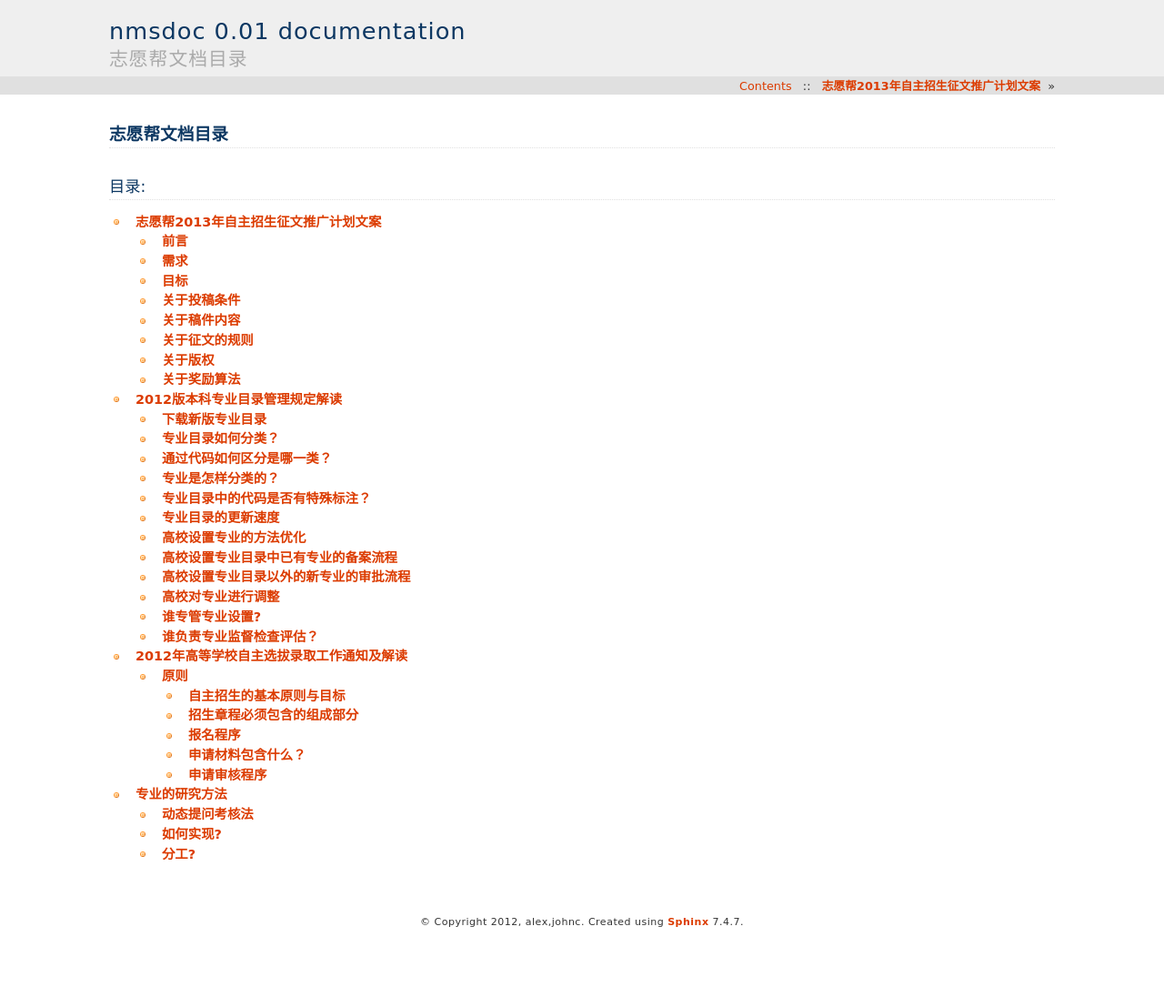
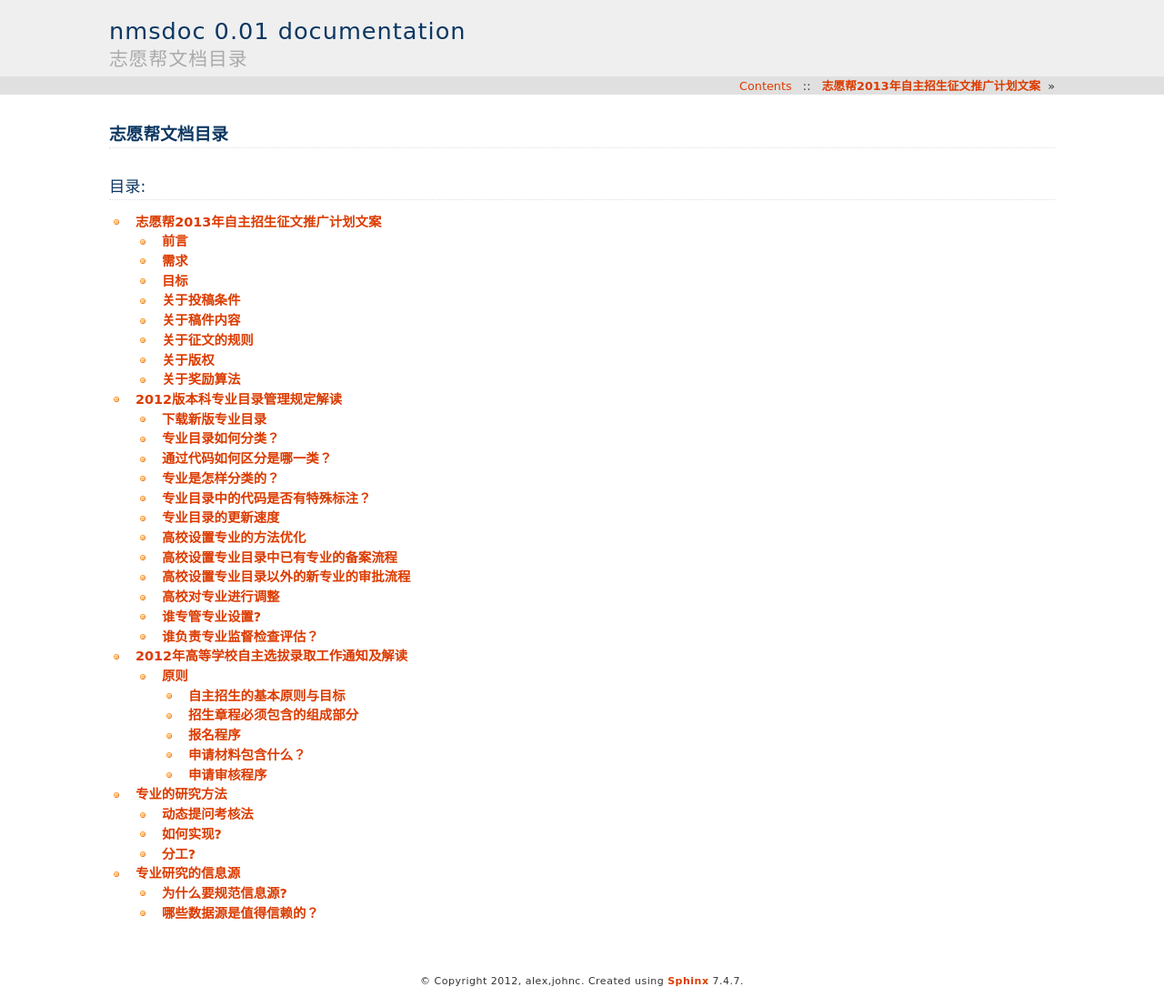
Before and after one commit to carmackjia/nmsdoc, a Sphinx documentation site: the page built from source/index.rst, in a window 1280 px wide. Shown: the whole page at 91% size. Built offline with Sphinx 7.4.7, drawn with Linux system fonts in a browser that asks for light colours; comment, search, counter and statistics services are not loaded; before the commit the page ends 1031 px from its top, so only the background shows below that; part of the change alters nothing that is shown.

Commit message:
Add major source

```diff
--- a/source/index.rst
+++ b/source/index.rst
@@ -13,3 +13,4 @@
    majors
    policy
    major_review
+   major_info_source
--- /dev/null
+++ b/source/major_info_source.rst
@@ -0,0 +1,96 @@
+=======================
+专业研究的信息源
+=======================
+
+^^^^^^^^^^^^^^^^^^^^^^^
+为什么要规范信息源?
+^^^^^^^^^^^^^^^^^^^^^^^
+
+大家知道，我们获取知识的途径，主要是从网上。
+
+网上的资源良莠不齐。
+
+我们每天的时间是有限的，不能额外浪费太多时间去甄别获取的信息是否准确。
+
+因此，我们来规范一下大家每天获取数据的渠道。
+
+让大家在有限的时间尽可能读到的是最优秀的资源。
+
+同时，我会将个人在使用这些资源时的一些体会和大家交流一下，希望对大家的学习有帮助。
+
+^^^^^^^^^^^^^^^^^^^^^^^^^^
+哪些数据源是值得信赖的？
+^^^^^^^^^^^^^^^^^^^^^^^^^^
+* `Google&wiki`_
+
+  遇到问题的第一件事情。学习某个东西做功课时最先用到的东西。
+
+  说一些我的个人体会。
+
+  我早年退学，这些年一直不间断的获取和学习最新的东西。如果没有Google和wiki，整个学习过程是不可想象的。
+
+  在日常的工作中，最大的挑战来自于从零开始学习某个领域的知识。
+
+  以目前我所从事的项目为例，涉及到的通信领域、微电子领域的相关知识是我从来没有经历过的。
+
+  对于不理解的知识，比如说程序中“协程”的概念。
+
+  从维基百科可以找到非常精确的解释（同时搭配使用韦氏词典），通过google可以迅速找到实例，通过简单的搭建模型，可以将一个空虚的概念迅速落实到可以运行的程序，通过逐步演进的方式，可以快速的了解关于协程的更多特性，比如如何用，对性能有哪些提升，如何同现有的代码结合起来。
+
+  在了解的过程中，始终带着问题，无论是编码还是在网上收集资料，目标都非常明确。
+
+* `百度百科`_
+
+  百度百科经过几年的发展，在中文世界里已经可以接近甚至取代维基百科的地位（只局限于中文领域）。
+
+  我们了解一个陌生知识点的时候，百度百科应该是我们的一个出发点，通过百科我们可以迅速了解到一块知识的全貌。
+
+  典型例子： `会计`_ , `会计学`_ , `会计学专业`_
+
+* `知乎`_
+
+  知乎是我最推崇的一个平台，因为这个平台有我最关心的资源，回答问题的人。
+
+  知乎上有各行各业的热心人，大家围绕各种各样的问题进行有趣和有意义的探讨。
+
+  知乎不是一个特别大众的平台，因此会员组成不会像百度知道那样复杂。
+
+  知乎的模式通常会吸引具有这样特质的人，他们热心于回答别人的问题，同时又喜爱着自己所在的行业、自己所从事的职业。
+
+  更重要的是，我在使用知乎的时候，不仅会寻找问题，还会主动回答我感兴趣的问题，有意识的添加各行各业的人做好友，甚至会主动提出我感兴趣的问题，邀请希望的人做答。
+
+  典型例子：`不同行业和工作的真实情况是怎样的`_
+
+* `果壳`_
+
+  果壳上汇聚了大量的高学历在校研究生、博士生，他是知乎人脉资源组建的一个重要补充。
+
+  果壳上围绕学术探讨会有大量的问题，当你尝试深入了解某个专业的时候，这些资源会帮助你深入。
+
+  典型例子：`高考应该怎么选专业，各专业学习的内容？（考生必进，非常详尽）`_
+
+* `TED`_
+
+  围绕科技、经济、环境、政治、商业和全球问题，TED上有大量高质量的演讲。未来整个团队会围绕TED上的演讲做专项研究讨论，也会把一些热点拿出来丰富到我们的课程和咨询中。
+
+  典型例子：`微笑背后的隐藏力量`_
+
+* `公开课`_
+
+  公开课通常是名校的一门完整的基础课，推介给大家的目的非常简单：大家只有通过学习才能成长，在学习的过程中，课程、老师、教科书的选择必须挑剔，我们的入门课必须由这个行业里最牛的老师去教授。
+
+  典型例子：`扎克伯格谈Facebook的创业过程`_
+
+.. _`Google&wiki`: http://www.google.com/
+.. _`百度百科`: http://baike.baidu.com/
+.. _`会计`: http://baike.baidu.com/view/190.htm
+.. _`会计学`: http://baike.baidu.com/view/74370.htm
+.. _`会计学专业`: http://baike.baidu.com/view/146411.htm
+.. _`知乎`: http://www.zhihu.com
+.. _`不同行业和工作的真实情况是怎样的`: http://www.zhihu.com/question/19965010
+.. _`果壳`: http://www.guokr.com
+.. _`高考应该怎么选专业，各专业学习的内容？（考生必进，非常详尽）`: http://www.guokr.com/question/168981/
+.. _`TED`: http://www.ted.com/
+.. _`微笑背后的力量`: http://v.163.com/movie/2011/6/J/M/M778V0TTD_M779EVAJM.html
+.. _`公开课`: http://open.163.com/
+.. _`扎克伯格谈Facebook的创业过程`: http://v.163.com/special/opencourse/facebook.html
```
